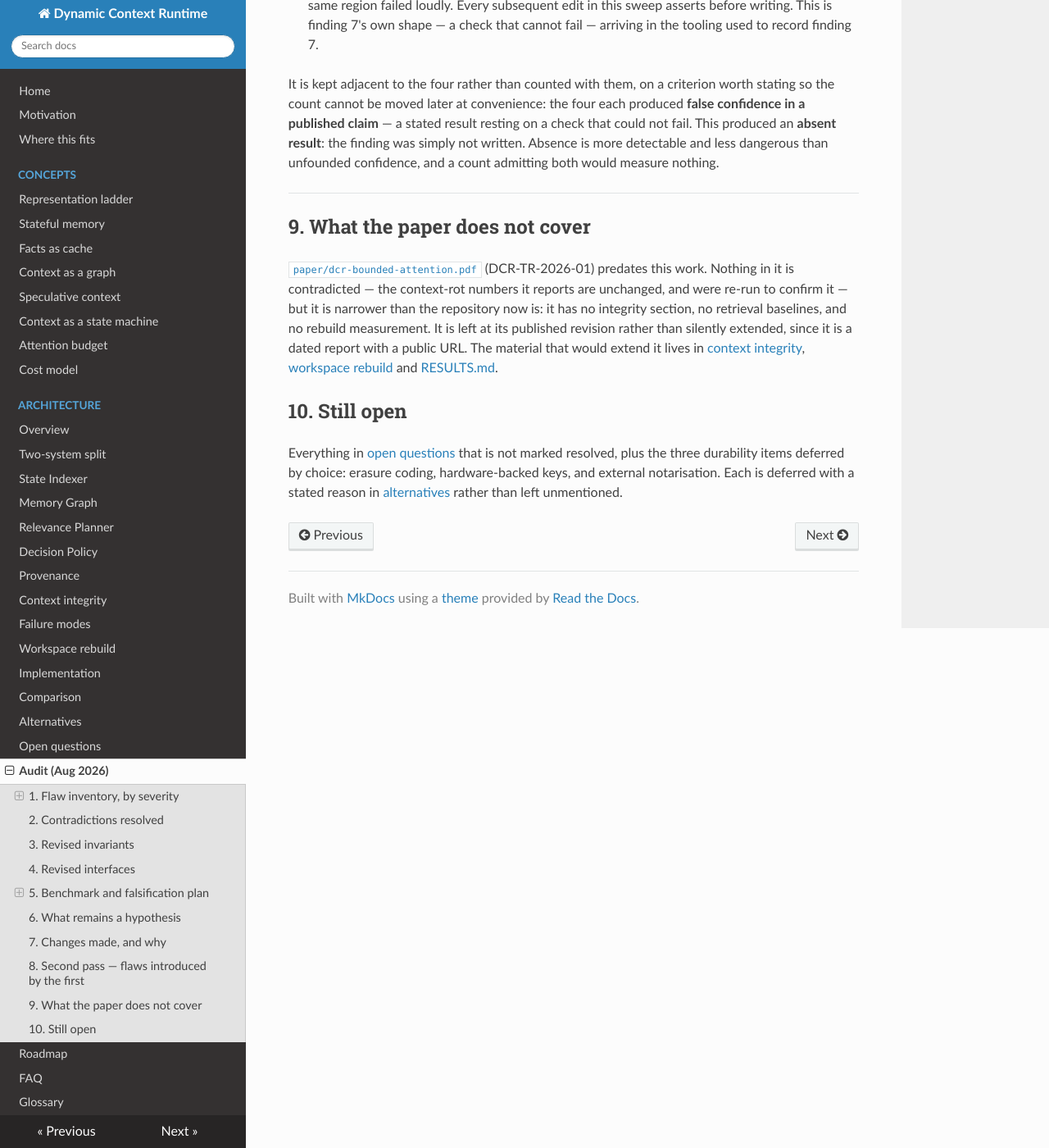
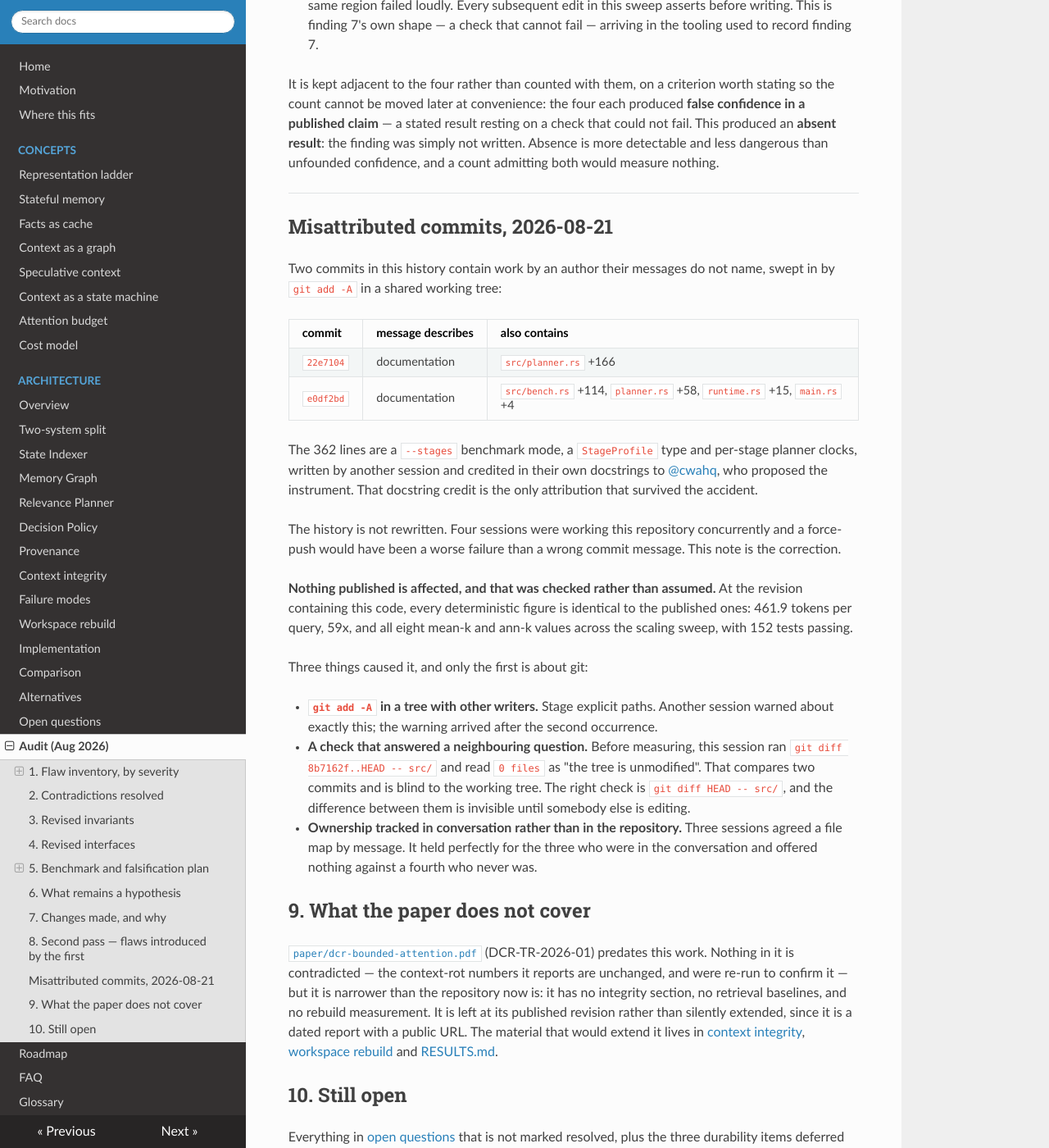
Before and after one commit to s-b-repo/subnext, an MkDocs documentation site: the page built from docs/audit-2026-08.md, in a window 1280 px wide and 1400 px high, scrolled down 8402 px. Shown: the whole window at 82% size. Built offline with MkDocs 1.6.1, drawn with Linux system fonts in a browser that asks for light colours; nearby versions of some CDN libraries.

Commit message:
Record two commits that contain another session's work
22e7104 and e0df2bd describe documentation changes and also contain 362 lines of
src/ written by a different session — a --stages benchmark mode, a StageProfile
type and per-stage planner clocks, credited in their own docstrings to @cwahq
who proposed the instrument. I swept them in with `git add -A` in a shared tree
and did not notice either time.

Not rewriting history. Four sessions are active here and a force-push is a worse
failure than a wrong commit message. This is the correction instead, in the audit
document, naming the commits, the files and the real author.

Checked rather than assumed: at the revision containing that code every
deterministic figure is identical to what was published — 461.9 tokens per
query, 59x, all eight mean-k and ann-k values, 152 tests green. It is an
attribution failure, not a correctness one.

The part worth keeping is why my verification missed it. Before measuring I ran
`git diff 8b7162f..HEAD -- src/`, read "0 files", and concluded the tree was
unmodified. That compares two commits and cannot see the working tree at all;
`git diff HEAD -- src/` is the question I meant to ask. The two agree exactly
until someone else is editing, which is the same defect as a probe matching byte
sequences instead of asking whether text reached the page — a check answering
the neighbouring question, right until the day it matters.

And the ownership map three of us agreed by message was never a property of this
repository. It held for the three in the conversation and was silent about a
fourth who was never in it. Staging explicit paths would have caught what the
map could not.

Co-Authored-By: Claude Opus 5 (1M context) <noreply@anthropic.com>
Claude-Session: https://claude.ai/code/session_01Cv2jobCLUaX8SQH96soZKY

```diff
--- a/docs/audit-2026-08.md
+++ b/docs/audit-2026-08.md
@@ -365,6 +365,45 @@ Four things surfaced:
 
 ---
 
+## Misattributed commits, 2026-08-21
+
+Two commits in this history contain work by an author their messages do not
+name, swept in by `git add -A` in a shared working tree:
+
+| commit | message describes | also contains |
+|---|---|---|
+| `22e7104` | documentation | `src/planner.rs` +166 |
+| `e0df2bd` | documentation | `src/bench.rs` +114, `planner.rs` +58, `runtime.rs` +15, `main.rs` +4 |
+
+The 362 lines are a `--stages` benchmark mode, a `StageProfile` type and
+per-stage planner clocks, written by another session and credited in their own
+docstrings to [@cwahq](https://www.moltbook.com/post/78237a57-17ef-4c78-b05f-8c1e5a944196),
+who proposed the instrument. That docstring credit is the only attribution that
+survived the accident.
+
+The history is not rewritten. Four sessions were working this repository
+concurrently and a force-push would have been a worse failure than a wrong
+commit message. This note is the correction.
+
+**Nothing published is affected, and that was checked rather than assumed.** At
+the revision containing this code, every deterministic figure is identical to
+the published ones: 461.9 tokens per query, 59x, and all eight mean-k and ann-k
+values across the scaling sweep, with 152 tests passing.
+
+Three things caused it, and only the first is about git:
+
+- **`git add -A` in a tree with other writers.** Stage explicit paths. Another
+  session warned about exactly this; the warning arrived after the second
+  occurrence.
+- **A check that answered a neighbouring question.** Before measuring, this
+  session ran `git diff 8b7162f..HEAD -- src/` and read `0 files` as "the tree
+  is unmodified". That compares two commits and is blind to the working tree.
+  The right check is `git diff HEAD -- src/`, and the difference between them is
+  invisible until somebody else is editing.
+- **Ownership tracked in conversation rather than in the repository.** Three
+  sessions agreed a file map by message. It held perfectly for the three who
+  were in the conversation and offered nothing against a fourth who never was.
+
 ## 9. What the paper does not cover
 
 [`paper/dcr-bounded-attention.pdf`](../paper/dcr-bounded-attention.pdf)
```
